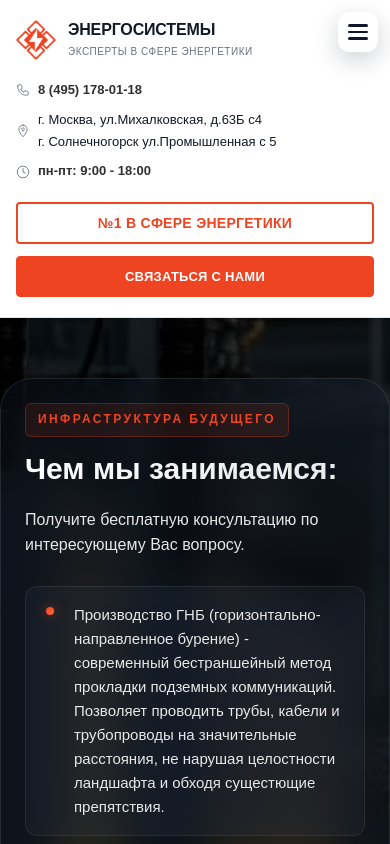
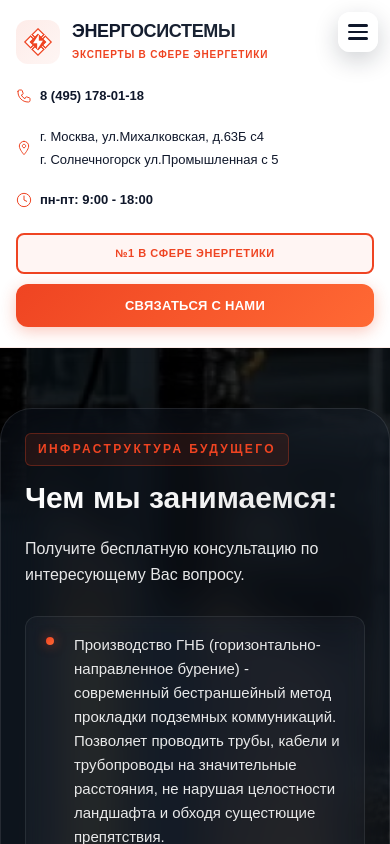
Before and after one commit to stepsharpnew/energo_systems, a Vue app in the folder front/: page / in a window 390 px wide. Shown: the top 844 px of the page. Built offline with nearby package versions, Linux system fonts and the light colour scheme.

Commit message:
refactor: update Header component styles for improved responsiveness and visual appeal

```diff
--- a/front/src/components/energy-systems/Header.vue
+++ b/front/src/components/energy-systems/Header.vue
@@ -68,45 +68,55 @@ export default {
 <style scoped>
 .header {
   background: #ffffff;
-  border-bottom: 1px solid #e5e7eb;
-  padding: 24px 0;
+  border-bottom: 1px solid rgba(239, 68, 34, 0.1);
+  padding: clamp(20px, 3vw, 28px) 0;
   position: relative;
   z-index: 24;
+  box-shadow: 0 2px 20px rgba(0, 0, 0, 0.04);
 }
 
 .container {
-  max-width: 1200px;
+  max-width: 1400px;
   margin: 0 auto;
-  padding: 0 24px;
+  padding: 0 clamp(20px, 4vw, 40px);
 }
 
 .header-main {
   display: flex;
   align-items: center;
   justify-content: space-between;
-  gap: 32px;
+  gap: clamp(24px, 4vw, 40px);
   flex-wrap: wrap;
 }
 
 .logo-wrapper {
   display: flex;
   align-items: center;
-  gap: 16px;
+  gap: clamp(12px, 2vw, 20px);
   flex-shrink: 0;
   cursor: pointer;
-  transition: opacity 0.2s ease;
+  transition: transform 0.2s ease;
 }
 
 .logo-wrapper:hover {
-  opacity: 0.8;
+  transform: translateY(-2px);
 }
 
 .logo {
-  width: 48px;
-  height: 48px;
+  width: clamp(44px, 5vw, 56px);
+  height: clamp(44px, 5vw, 56px);
   display: flex;
   align-items: center;
   justify-content: center;
+  background: linear-gradient(135deg, rgba(239, 68, 34, 0.1), rgba(239, 68, 34, 0.05));
+  border-radius: 12px;
+  padding: 8px;
+  transition: all 0.3s ease;
+}
+
+.logo-wrapper:hover .logo {
+  background: linear-gradient(135deg, rgba(239, 68, 34, 0.15), rgba(239, 68, 34, 0.1));
+  box-shadow: 0 4px 12px rgba(239, 68, 34, 0.2);
 }
 
 .logo img {
@@ -122,19 +132,23 @@ export default {
 }
 
 .company-name {
-  color: #111827;
-  font-size: 20px;
-  font-weight: 700;
-  letter-spacing: -0.01em;
+  color: #0f172a;
+  font-size: clamp(18px, 2.5vw, 24px);
+  font-weight: 800;
+  letter-spacing: -0.02em;
   margin: 0;
   line-height: 1.2;
+  background: linear-gradient(135deg, #0f172a, #1f2937);
+  -webkit-background-clip: text;
+  -webkit-text-fill-color: transparent;
+  background-clip: text;
 }
 
 .company-description {
-  color: #6b7280;
-  font-size: 11px;
-  font-weight: 500;
-  letter-spacing: 0.05em;
+  color: #ef4422;
+  font-size: clamp(10px, 1.2vw, 12px);
+  font-weight: 600;
+  letter-spacing: 0.08em;
   text-transform: uppercase;
   margin: 0;
 }
@@ -142,7 +156,7 @@ export default {
 .contacts {
   display: flex;
   flex-direction: column;
-  gap: 5px;
+  gap: clamp(8px, 1vw, 12px);
   flex: 1;
   min-width: 0;
 }
@@ -150,19 +164,25 @@ export default {
 .contact-row {
   display: flex;
   align-items: center;
-  gap: 10px;
+  gap: clamp(8px, 1.5vw, 12px);
+  padding: 6px 0;
 }
 
 .contact-icon {
-  width: 16px;
-  height: 16px;
-  color: #6b7280;
+  width: clamp(16px, 2vw, 20px);
+  height: clamp(16px, 2vw, 20px);
+  color: #ef4422;
   flex-shrink: 0;
+  transition: transform 0.2s ease;
+}
+
+.contact-row:hover .contact-icon {
+  transform: scale(1.1);
 }
 
 .contact-text {
-  color: #303030;
-  font-size: 14px;
+  color: #0f172a;
+  font-size: clamp(13px, 1.6vw, 15px);
   font-weight: 600;
   text-decoration: none;
   transition: color 0.2s ease;
@@ -175,74 +195,101 @@ export default {
 .addresses {
   display: flex;
   flex-direction: column;
-  gap: 2px;
-  color: #111827;
-  font-size: 14px;
+  gap: 4px;
+  color: #0f172a;
+  font-size: clamp(13px, 1.6vw, 15px);
   font-weight: 500;
+  line-height: 1.4;
 }
 
 .addresses span {
-  line-height: 1.4;
+  line-height: 1.5;
 }
 
 .header-actions {
   display: flex;
   align-items: center;
-  gap: 16px;
+  gap: clamp(12px, 2vw, 20px);
   flex-shrink: 0;
 }
 
 .badge {
-  padding: 6px 16px;
+  padding: clamp(8px, 1.2vw, 10px) clamp(16px, 2vw, 20px);
   color: #ef4422;
-  font-weight: 600;
-  font-size: 14px;
-  border-radius: 4px;
+  font-weight: 700;
+  font-size: clamp(11px, 1.3vw, 13px);
+  border-radius: 8px;
   white-space: nowrap;
-  letter-spacing: 0.02em;
+  letter-spacing: 0.05em;
   border: 2px solid #ef4422;
+  background: rgba(239, 68, 34, 0.05);
+  transition: all 0.3s ease;
+}
+
+.badge:hover {
+  background: rgba(239, 68, 34, 0.1);
+  transform: translateY(-2px);
+  box-shadow: 0 4px 12px rgba(239, 68, 34, 0.2);
 }
 
 .cta-button {
-  padding: 10px 20px;
-  background-color: #ef4422;
-  border: 1px solid #ef4422;
-  border-radius: 4px;
+  padding: clamp(12px, 1.5vw, 14px) clamp(24px, 3vw, 32px);
+  background: linear-gradient(135deg, #ef4422, #ff6934);
+  border: none;
+  border-radius: 12px;
   color: #ffffff;
-  font-weight: 600;
-  font-size: 13px;
+  font-weight: 700;
+  font-size: clamp(13px, 1.5vw, 15px);
   cursor: pointer;
-  transition: all 0.2s ease;
+  transition: all 0.3s ease;
   white-space: nowrap;
   letter-spacing: 0.02em;
+  box-shadow: 0 4px 16px rgba(239, 68, 34, 0.3);
 }
 
-
 .cta-button:hover {
-  background: #ffffff;
-  border-color: #ef4422;
-  color:#ef4422;
+  transform: translateY(-3px);
+  box-shadow: 0 8px 24px rgba(239, 68, 34, 0.4);
+  background: linear-gradient(135deg, #ff6934, #ef4422);
 }
 
 .cta-button:active {
-  transform: scale(0.98);
+  transform: translateY(-1px);
+  box-shadow: 0 4px 12px rgba(239, 68, 34, 0.3);
 }
 
 /* Адаптивность */
+@media (max-width: 1200px) {
+  .header-main {
+    gap: 24px;
+  }
+}
+
 @media (max-width: 992px) {
   .header-main {
     flex-direction: column;
     align-items: flex-start;
-    gap: 20px;
+    gap: 24px;
+  }
+
+  .logo-wrapper {
+    width: 100%;
   }
 
   .contacts {
     width: 100%;
+    gap: 12px;
   }
 
   .header-actions {
     width: 100%;
     justify-content: space-between;
+    gap: 16px;
+  }
+
+  .badge {
+    flex: 1;
+    text-align: center;
   }
 
   .cta-button {
@@ -259,35 +306,16 @@ export default {
     padding: 0 20px;
   }
 
-  .logo {
-    width: 44px;
-    height: 44px;
+  .header-main {
+    gap: 20px;
   }
 
-  .logo-wrapper {
-    gap: 12px;
-  }
-
-  .company-name {
-    font-size: 18px;
-  }
-
-  .company-description {
-    font-size: 10px;
+  .contacts {
+    gap: 10px;
   }
 
   .contact-row {
-    gap: 8px;
-  }
-
-  .contact-icon {
-    width: 14px;
-    height: 14px;
-  }
-
-  .contact-text,
-  .addresses {
-    font-size: 13px;
+    gap: 10px;
   }
 
   .header-actions {
@@ -298,13 +326,12 @@ export default {
 
   .badge {
     width: 100%;
-    text-align: center;
-    padding: 8px 16px;
+    padding: 10px 20px;
   }
 
   .cta-button {
     width: 100%;
-    padding: 12px 20px;
+    padding: 14px 24px;
   }
 }
 
@@ -313,26 +340,29 @@ export default {
     padding: 0 16px;
   }
 
-  .logo {
-    width: 40px;
-    height: 40px;
+  .header-main {
+    gap: 16px;
   }
 
-  .company-name {
-    font-size: 16px;
+  .logo-wrapper {
+    gap: 12px;
   }
 
   .contacts {
-    gap: 10px;
+    gap: 8px;
   }
 
   .contact-row {
     flex-wrap: wrap;
+    gap: 8px;
   }
 
   .addresses {
-    flex-direction: column;
     gap: 4px;
+  }
+
+  .header-actions {
+    gap: 10px;
   }
 }
 </style>
```
